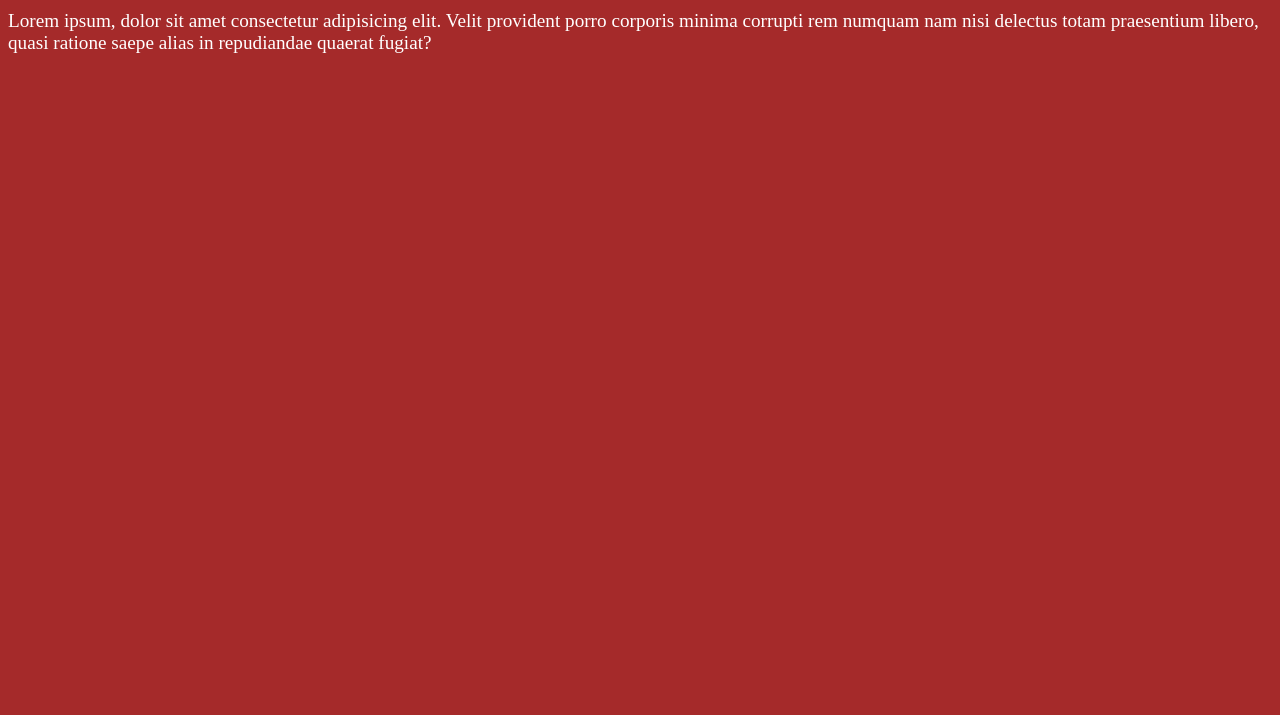
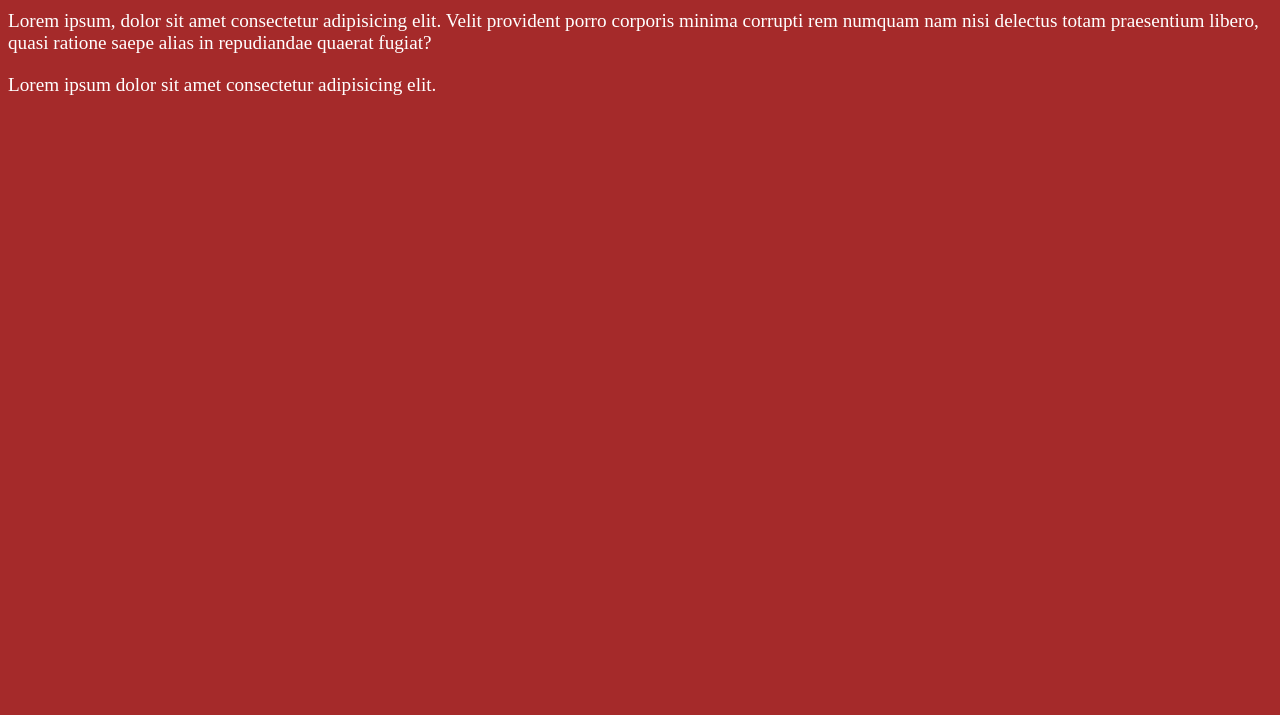
Before and after one commit to Luwat/git-class, a plain HTML site: page index.html in a window 1280 px wide. Shown: the part 85-800 px from the top of the page. Drawn offline with Linux system fonts and the light colour scheme.

Commit message:
some other files added

```diff
--- a/index.html
+++ b/index.html
@@ -12,5 +12,8 @@
     <p class="lorem">Lorem ipsum, dolor sit amet consectetur adipisicing elit. Velit provident porro corporis minima
         corrupti rem numquam nam nisi delectus totam praesentium libero, quasi ratione saepe alias in repudiandae quaerat
         fugiat?</p>
+    <div>
+        Lorem ipsum dolor sit amet consectetur adipisicing elit.
+    </div>
 </body>
 </html>
```
Also changed, not shown: test.txt (added), 1 other file.
